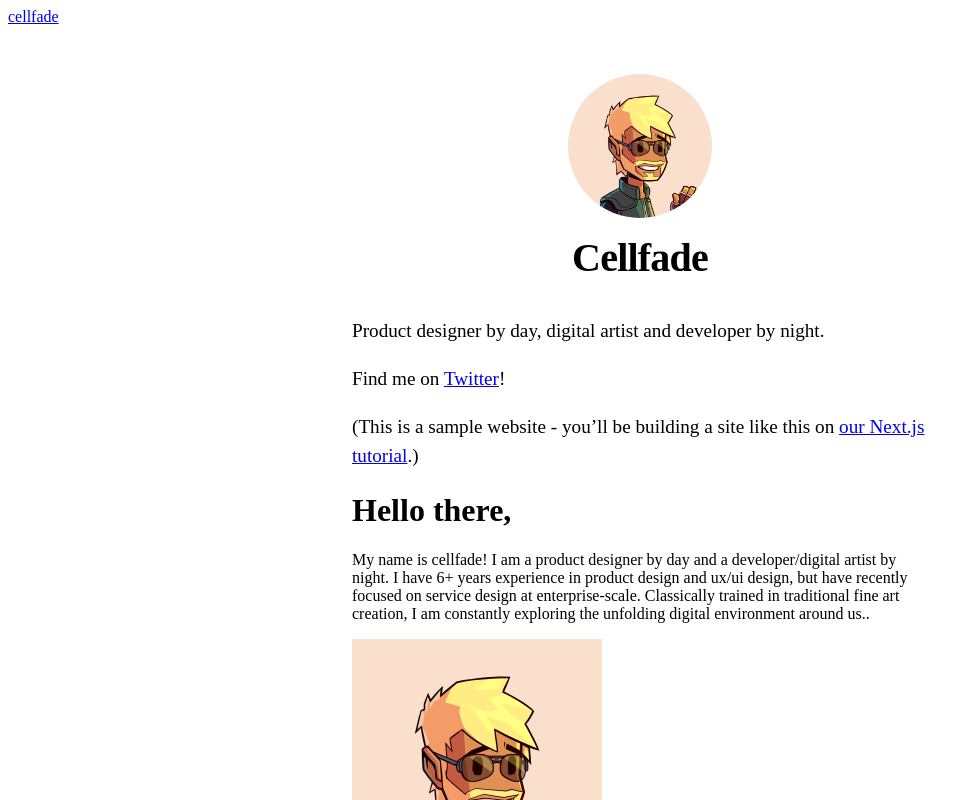
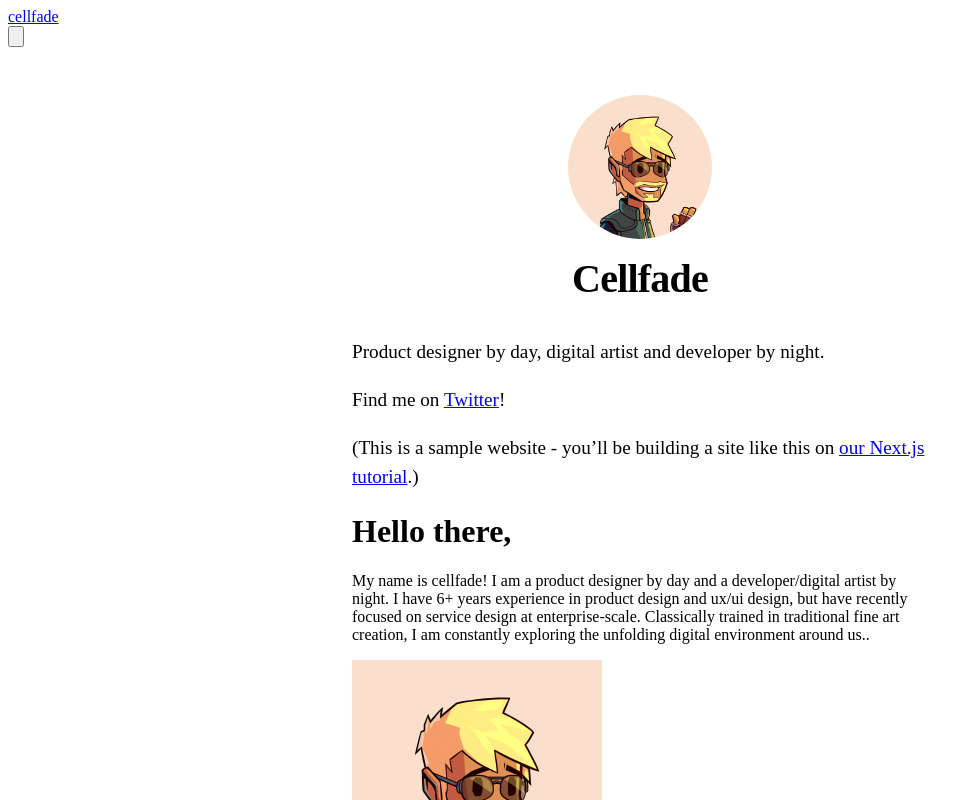
Before and after one commit to cellfade/nextjs-blog, a Next.js app: page / in a window 1280 px wide. Shown: the top 800 px of the page, without its empty margins (0-979 px from the left). Built offline with nearby package versions, Linux system fonts and the light colour scheme.

Commit message:
Update Navigation.js

```diff
--- a/components/Navigation.js
+++ b/components/Navigation.js
@@ -1,5 +1,7 @@
 import Link from "next/link"
 import React from "react"
+import { ThemeProvider } from 'next-themes'
+import ThemeSwitch from "../components/ThemeSwitch";
 
 const Navigation = () => {
     return (
@@ -13,6 +15,7 @@ const Navigation = () => {
                     </a>
                 </Link>
             </div>
+           <ThemeSwitch/>
         </div>
     )
 }
```
